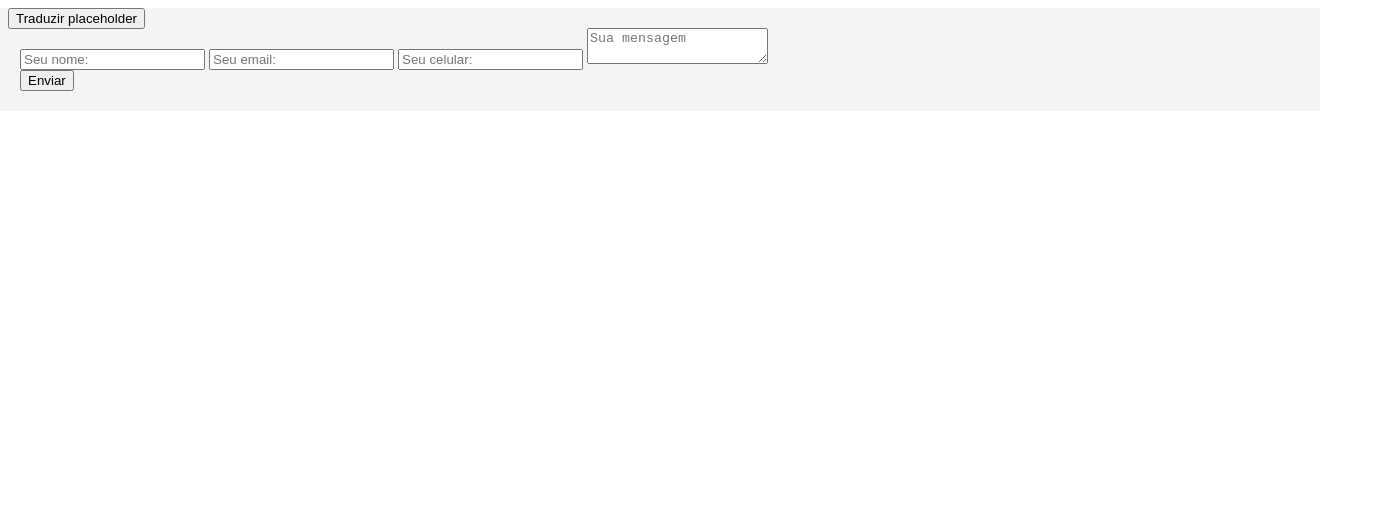
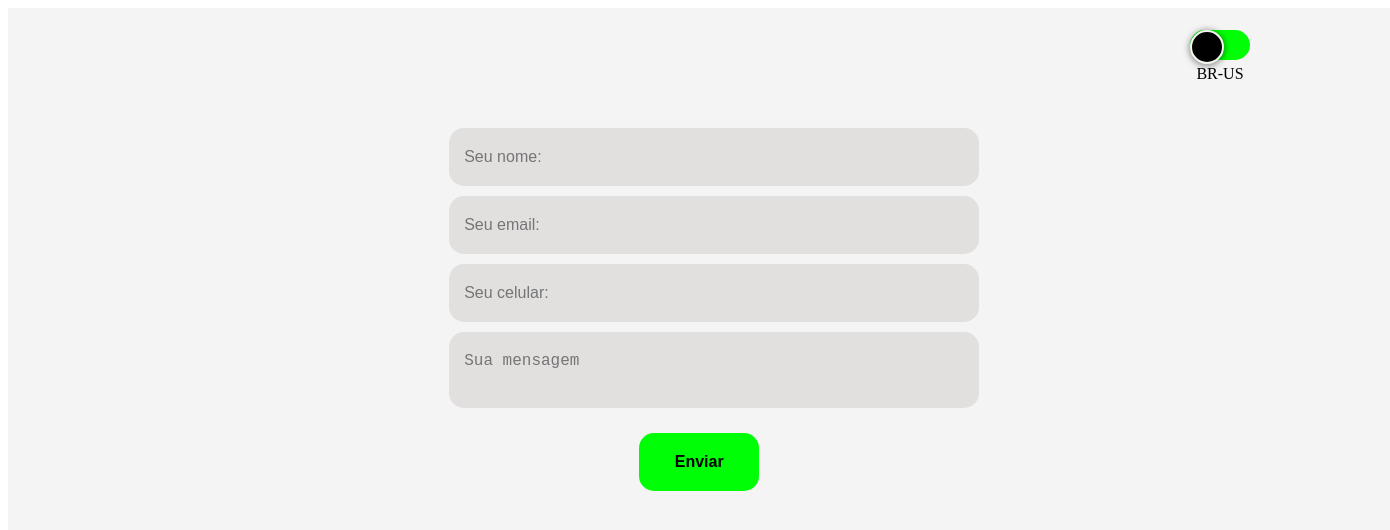
Before and after one commit to peesilva/translate-placeholder, a plain HTML site: page index.html in a window 1280 px wide. Shown: the whole page, 1390 px wide, since content can reach past the window. Drawn offline with nearby package versions, Linux system fonts and the light colour scheme.

Commit message:
fix + upgrade

```diff
--- a/index.html
+++ b/index.html
@@ -48,5 +48,11 @@
     </section>
   </div>
 </body>
-<div class="red"><button id="toggleFormButton">Traduzir placeholder</button></div>
+ <!--botao-change-lingua--><div class="toggle-language">
+  <input type="checkbox" id="language-switch">
+  <label for="language-switch" class="toggle">
+    <div class="toggle-ball"></div>
+  </label>
+  <div class="lingua">BR-US</div>
+</div><!--fim do botao de change lingua-->
 </html>
--- a/style.css
+++ b/style.css
@@ -1,13 +1,8 @@
 /* Estilo para cada formulário */
 .formulario {
     position: absolute;
-    top: 50;
-    left: 0;
     width: 100%; /* Largura total */
     background: #f4f4f4; /* Cor de fundo dos formulários */
-    padding: 20px; /* Espaçamento interno nos formulários */
-    opacity: 1; /* Defina a opacidade padrão para 1 (totalmente visível) */
-    transition: opacity 0.5s; /* Adicione uma transição suave para a mudança de opacidade */
   }
 
   /* Adicione uma classe para ocultar os formulários */
@@ -20,3 +15,108 @@
     color: red;
     position: absolute;
 }
+
+
+section.formulario {
+  padding: 80px 4%;
+}
+
+form {
+  max-width: 500px;
+  margin: 0 auto;
+  display: flex;
+  justify-content: center;
+  flex-direction: column;
+  gap: 10px;
+  margin-top: 40px;
+}
+
+form input,
+form textarea {
+  width: 100%;
+  background-color: rgba(160, 147, 147, 0.225);
+  border: 0;
+  outline: 0;
+  padding: 20px 15px;
+  border-radius: 15px;
+  color: white;
+  font-size: 16px;
+}
+
+form textarea {
+  resize: none;
+  max-width: 500px;
+}
+
+form .btn-enviar {
+  margin-top: 15px;
+  text-align: center;
+}
+
+form .btn-enviar input[type=submit] {
+  width: 120px;
+  background-color: #00ff06;
+  color: black;
+  font-weight: 600;
+  cursor: pointer;
+  transition: 0.5s;
+}
+
+
+
+
+.toggle-language {
+  position: fixed;
+  top: 0;
+  right: 0;
+  margin: 30px; /* Remova margens */
+}
+
+
+.toggle-language .lingua{
+  color: black;
+  margin: 5px;
+  text-align: center;
+
+}
+
+.toggle-language {
+  display: inline-block;
+}
+
+.toggle-language input[type="checkbox"] {
+  display: none;
+}
+
+.toggle {
+  width: 60px;
+  height: 30px;
+  padding: 0px;
+  border-radius: 30px;
+  background-color: #00ff06;
+  transition: all 0.2s ease 0s;
+  display: flex;
+  -webkit-box-pack: justify;
+  justify-content: space-between;
+}
+
+.toggle-ball {
+  width: 30px; /* Tamanho da bolinha */
+  height: 30px; /* Tamanho da bolinha */
+  background-color: #000000; /* Cor da bolinha */
+  border-radius: 50%; /* Forma arredondada da bolinha */
+  position: absolute;
+  transition: transform 0.3s; /* Efeito de transição suave ao mover a bolinha */
+  border: 2px solid rgb(245, 245, 239);
+  box-shadow: rgba(0, 0, 0, 0.41) 0px 1px 6px 1px;
+}
+
+/* Estilize o botão de alternância para o idioma desejado */
+#language-switch:checked + .toggle .toggle-ball {
+  transform: translateX(30px); /* Move a bolinha para a direita (ativado) */
+}
+
+/* Estilize o botão de alternância para o idioma alternativo (invertido) */
+#language-switch + .toggle .toggle-ball {
+  transform: translateX(0); /* Move a bolinha de volta para a esquerda (desativado) */
+}
--- a/test.js
+++ b/test.js
@@ -1,8 +1,9 @@
 document.addEventListener("DOMContentLoaded", function() {
-    const toggleFormButton = document.getElementById("toggleFormButton");
   const formulario2 = document.getElementById("formulario2");
+  const toggleLanguage = document.getElementById("language-switch");
 
-    toggleFormButton.addEventListener("click", function() {
+
+  toggleLanguage.addEventListener("click", function() {
     if (formulario2.classList.contains("formulario-hidden")) {
       formulario2.classList.remove("formulario-hidden");
     } else {
```
Lines whose indentation alone changed are shown as unchanged.
